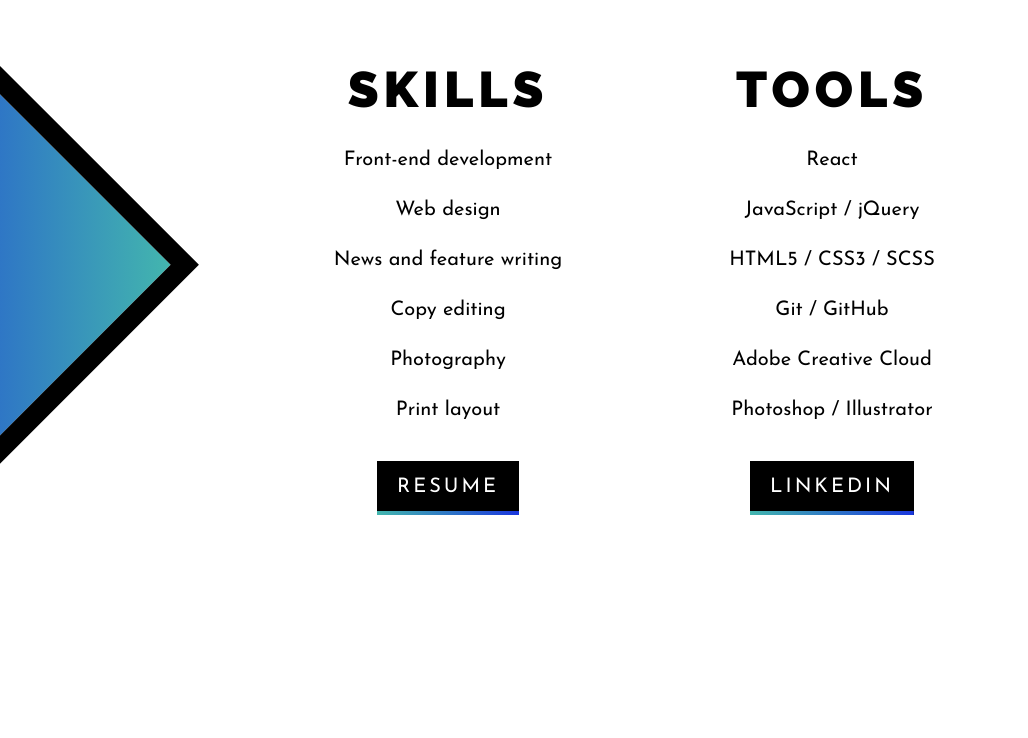
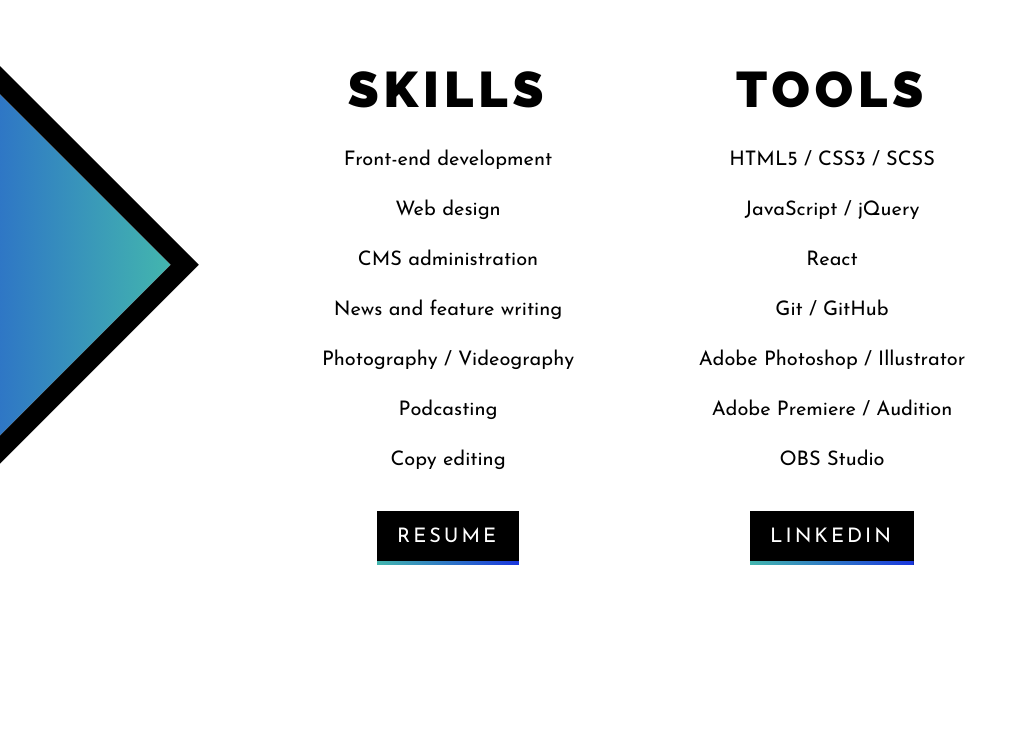
Before and after one commit to mattdahlseid/mattdahlseid.github.io, a website: page index.html in a window 1280 px wide. Shown: the part 1900-2638 px from the top of the page, without its empty margins (0-1028 px from the left). Drawn offline with nearby package versions, Linux system fonts and the light colour scheme.

Commit message:
Update resume link and remove twitter link

```diff
--- a/index.html
+++ b/index.html
@@ -73,22 +73,24 @@
                     <ul>
                         <li>Front-end development</li>
                         <li>Web design</li>
+                        <li>CMS administration</li>
                         <li>News and feature writing</li>
+                        <li>Photography / Videography</li>
+                        <li>Podcasting</li>
                         <li>Copy editing</li>
-                        <li>Photography</li>
-                        <li>Print layout</li>
                     </ul>
-                    <a href="img/Matt_Dahlseid_resume.pdf" target="_blank" rel="noopener noreferrer"><button class="btn btn-shadow">Resume</button></a>
+                    <a href="img/Matt_Dahlseid_2026_Resume.pdf" target="_blank" rel="noopener noreferrer"><button class="btn btn-shadow">Resume</button></a>
                 </div>
                 <div class="skills-box">
                     <div class="skills__title">Tools</div>
                     <ul>
+                        <li>HTML5 / CSS3 / SCSS</li>
+                        <li>JavaScript / jQuery</li>
                         <li>React</li>
-                        <li>JavaScript / jQuery</li>
-                        <li>HTML5 / CSS3 / SCSS</li>
                         <li>Git / GitHub</li>
-                        <li>Adobe Creative Cloud</li>
-                        <li>Photoshop / Illustrator</li>
+                        <li>Adobe Photoshop / Illustrator</li>
+                        <li>Adobe Premiere / Audition</li>
+                        <li>OBS Studio</li>
                     </ul>
                     <a href="https://www.linkedin.com/in/matt-dahlseid/" target="_blank" rel="noopener noreferrer"><button class="btn btn-shadow">LinkedIn</button></a>
                 </div>
@@ -262,7 +264,6 @@
                 <a href="https://github.com/mattdahlseid" target="_blank" rel="noopener noreferrer"><i class="fab fa-github"></i></a>
                 <a href="https://www.linkedin.com/in/matt-dahlseid/" target="_blank" rel="noopener noreferrer"><i class="fab fa-linkedin"></i></a>
                 <a href="mailto:matt.dahlseid@gmail.com"><i class="far fa-envelope"></i></a>
-                <a href="https://twitter.com/wander_in_words" target="_blank" rel="noopener noreferrer"><i class="fab fa-twitter"></i></a>
                 <a href="https://www.instagram.com/matt_b_trippin/" target="_blank" rel="noopener noreferrer"><i class="fab fa-instagram"></i></a>
             </div>
             <div class="copyright">Copyright &copy; <span class="year">2018</span> Matt Dahlseid | All Rights Reserved</div>
```
Also changed, not shown: 1 other file.
